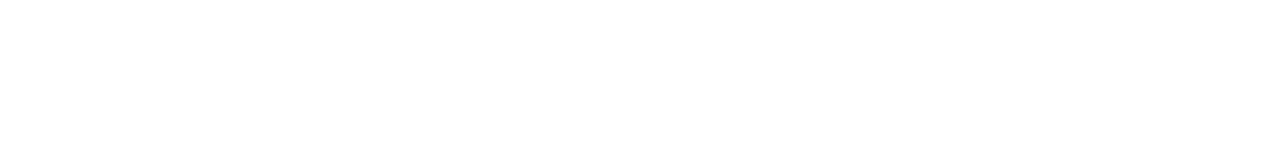
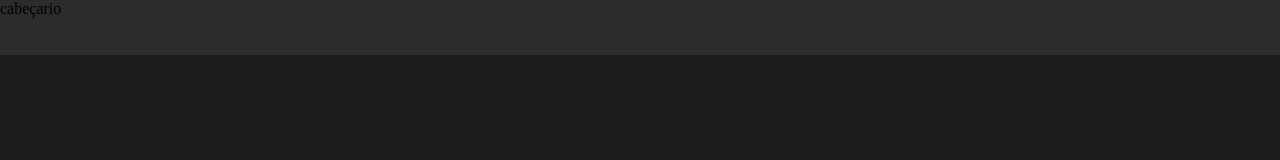
Before and after one commit to CrisRocha01/primeiro-Desafio-GIT, a plain HTML site: page index.html in a window 1280 px wide. Drawn offline with Linux system fonts and the light colour scheme.

Commit message:
alteração de cores gerais

```diff
--- a/index.html
+++ b/index.html
@@ -6,7 +6,9 @@
     <meta name="viewport" content="width=device-width, initial-scale=1.0">
     <link rel="stylesheet" href="style.css">
     <title>Desafio 01</title>
-
+    <header>
+        cabeçario
+    </header>
 </head>
 <body>
 
--- a/style.css
+++ b/style.css
@@ -0,0 +1,15 @@
+* {
+    box-sizing: border-box;
+    margin: 0;
+    padding: 0;
+}
+
+body {
+    background-color: #1c1c1c;
+}
+
+header{
+    background-color: #2c2c2c;
+    height: 55px;
+    border-bottom: white;
+}
```
